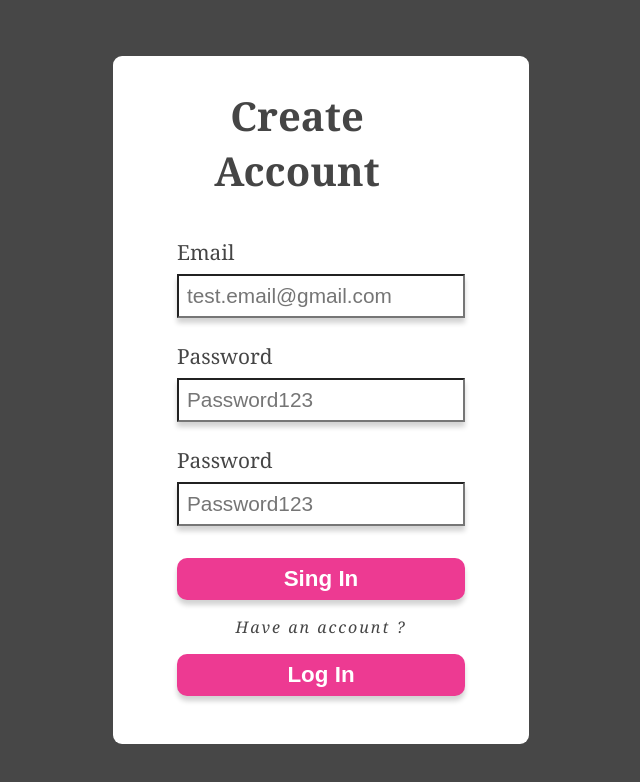
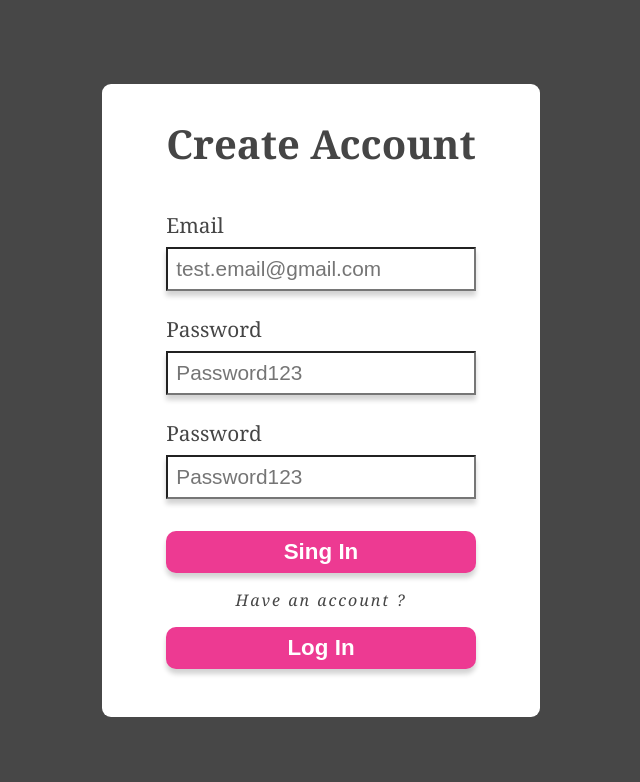
Before and after one commit to CiolpanSergiu/react-login-page, a React (Vite) app in the folder react-login-page/: page / in a window 1280 px wide. Shown: the top 782 px of the page, without its empty margins (319-959 px from the left). Built offline with nearby package versions, Linux system fonts and the light colour scheme.

Commit message:
fixed a class problem

```diff
--- a/react-login-page/src/components/AfterLoginPage.jsx
+++ b/react-login-page/src/components/AfterLoginPage.jsx
@@ -2,7 +2,7 @@ import React from "react";
 
 export default function AfterLoginPage() {
     return(
-        <div className="after-login-page-container container">
+        <div className="after-login-page">
             <h2 className="centered-text container-main-header">Welcome to AfterLoginPage!</h2>
             <button className="prev-page-btn">Back</button>
             <button className="delete-account-btn">Delete Account</button>
--- a/react-login-page/src/index.scss
+++ b/react-login-page/src/index.scss
@@ -70,8 +70,7 @@ form{
   }
 }
 
-//using .after-login-page-container do not style anything
-.container{
+.after-login-page{
   @include container-style();
 
   h2{
```
